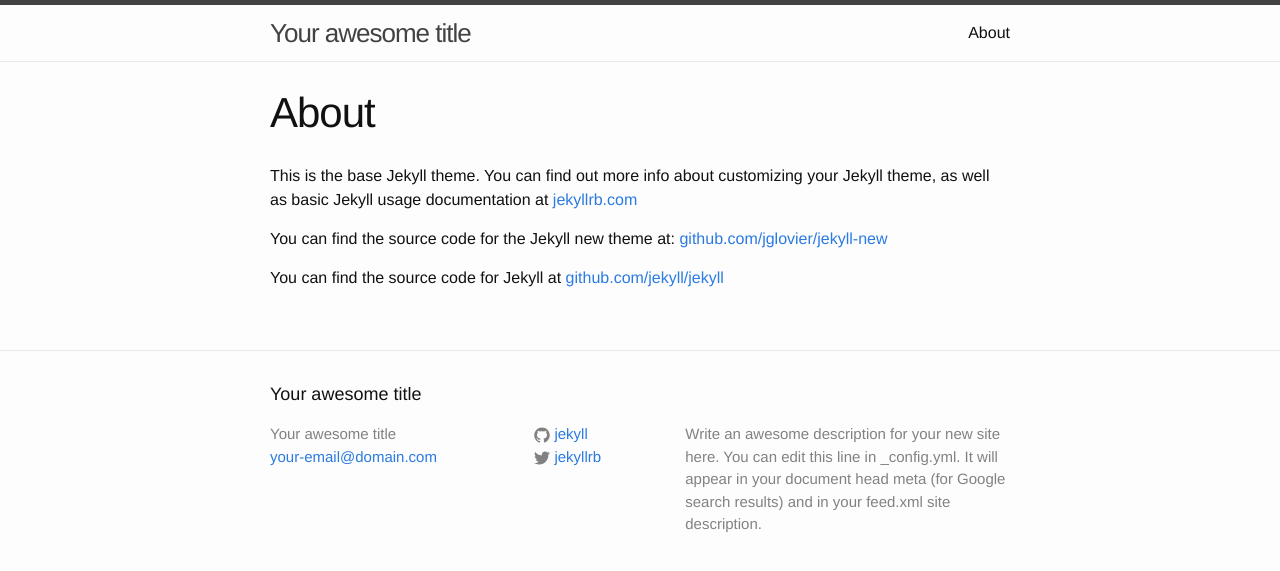
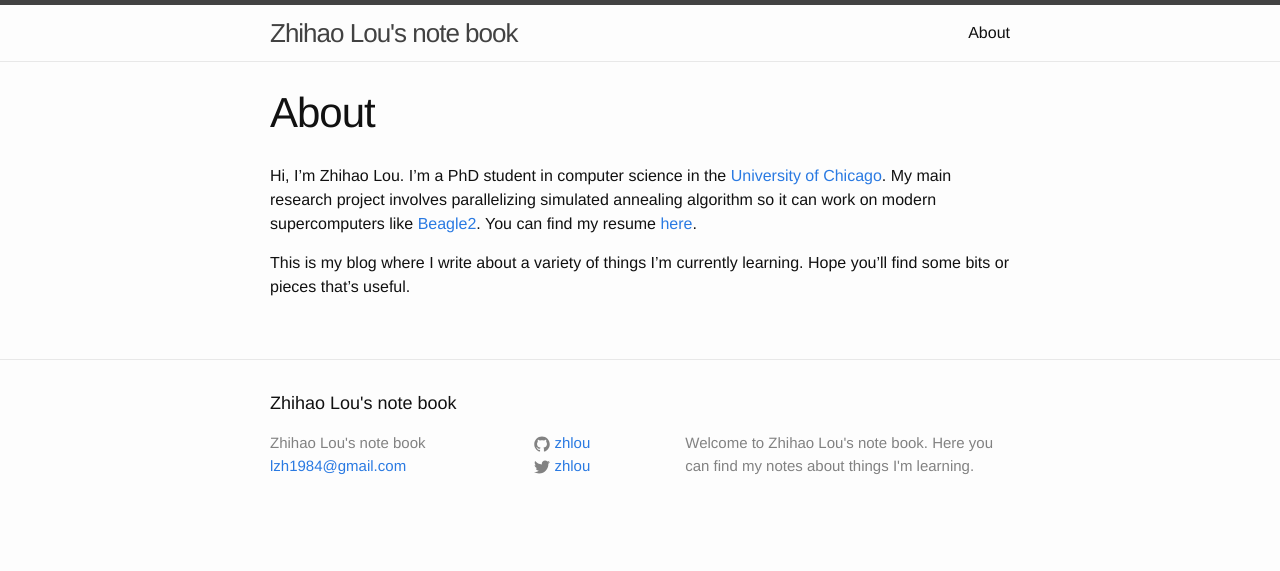
Before and after one commit to zhlou/zhlou.github.io, a Jekyll site: the page built from about.md, in a window 1280 px wide. Shown: the top 571 px of the page. Built offline with Jekyll 4.4.1, drawn with Linux system fonts in a browser that asks for light colours.

Commit message:
first order customization

```diff
--- a/_config.yml
+++ b/_config.yml
@@ -1,14 +1,13 @@
 # Site settings
-title: Your awesome title
-email: your-email@domain.com
+title: Zhihao Lou's note book
+email: lzh1984@gmail.com
 description: > # this means to ignore newlines until "baseurl:"
-  Write an awesome description for your new site here. You can edit this
-  line in _config.yml. It will appear in your document head meta (for
-  Google search results) and in your feed.xml site description.
+  Welcome to Zhihao Lou's note book. Here you can find my notes about things
+  I'm learning.
 baseurl: "" # the subpath of your site, e.g. /blog/
-url: "http://yourdomain.com" # the base hostname & protocol for your site
-twitter_username: jekyllrb
-github_username:  jekyll
+url: "http://zhlou.github.io" # the base hostname & protocol for your site
+twitter_username: zhlou
+github_username:  zhlou
 
 # Build settings
 markdown: kramdown
--- a/about.md
+++ b/about.md
@@ -4,8 +4,6 @@ title: About
 permalink: /about/
 ---
 
-This is the base Jekyll theme. You can find out more info about customizing your Jekyll theme, as well as basic Jekyll usage documentation at [jekyllrb.com](http://jekyllrb.com/)
+Hi, I'm Zhihao Lou. I'm a PhD student in computer science in the [University of Chicago](http://www.uchicago.edu). My main research project involves parallelizing simulated annealing algorithm so it can work on modern supercomputers like [Beagle2](http://beagle.ci.uchicago.edu). You can find my resume [here](http://people.cs.uchicago.edu/~zhlou).
 
-You can find the source code for the Jekyll new theme at: [github.com/jglovier/jekyll-new](https://github.com/jglovier/jekyll-new)
-
-You can find the source code for Jekyll at [github.com/jekyll/jekyll](https://github.com/jekyll/jekyll)
+This is my blog where I write about a variety of things I'm currently learning. Hope you'll find some bits or pieces that's useful.
```
